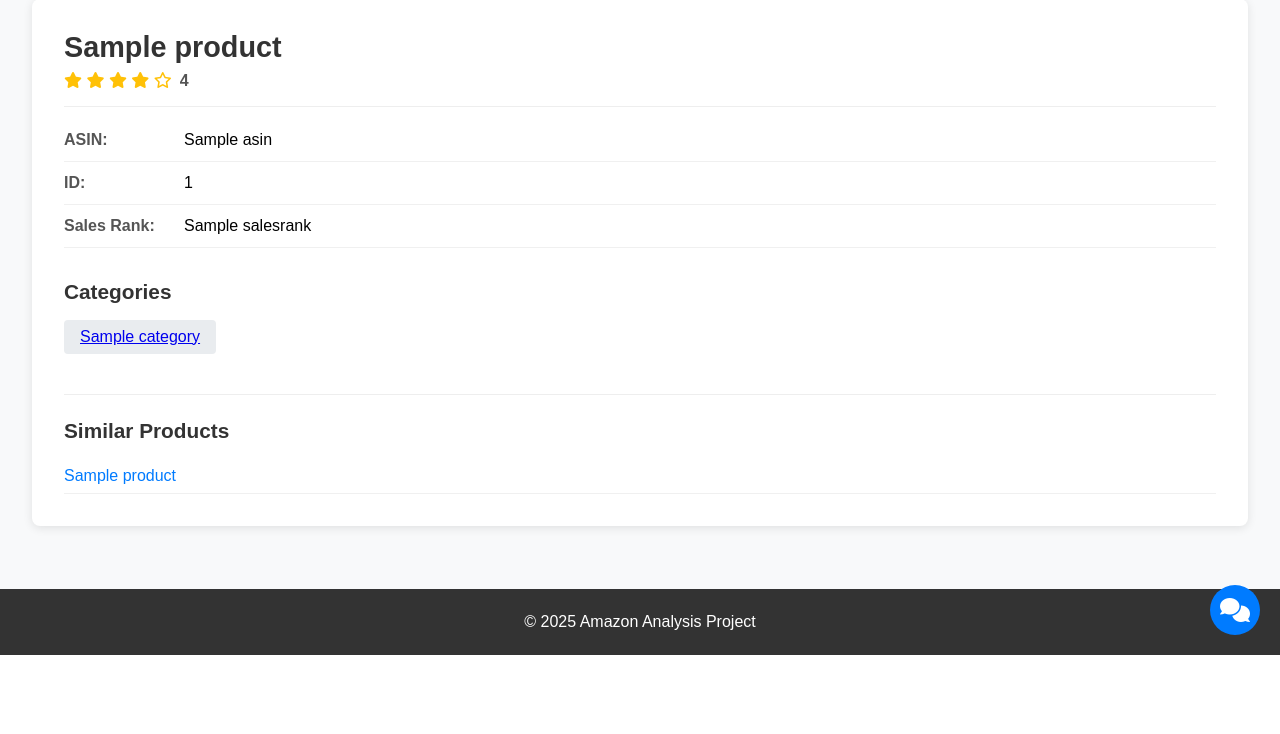
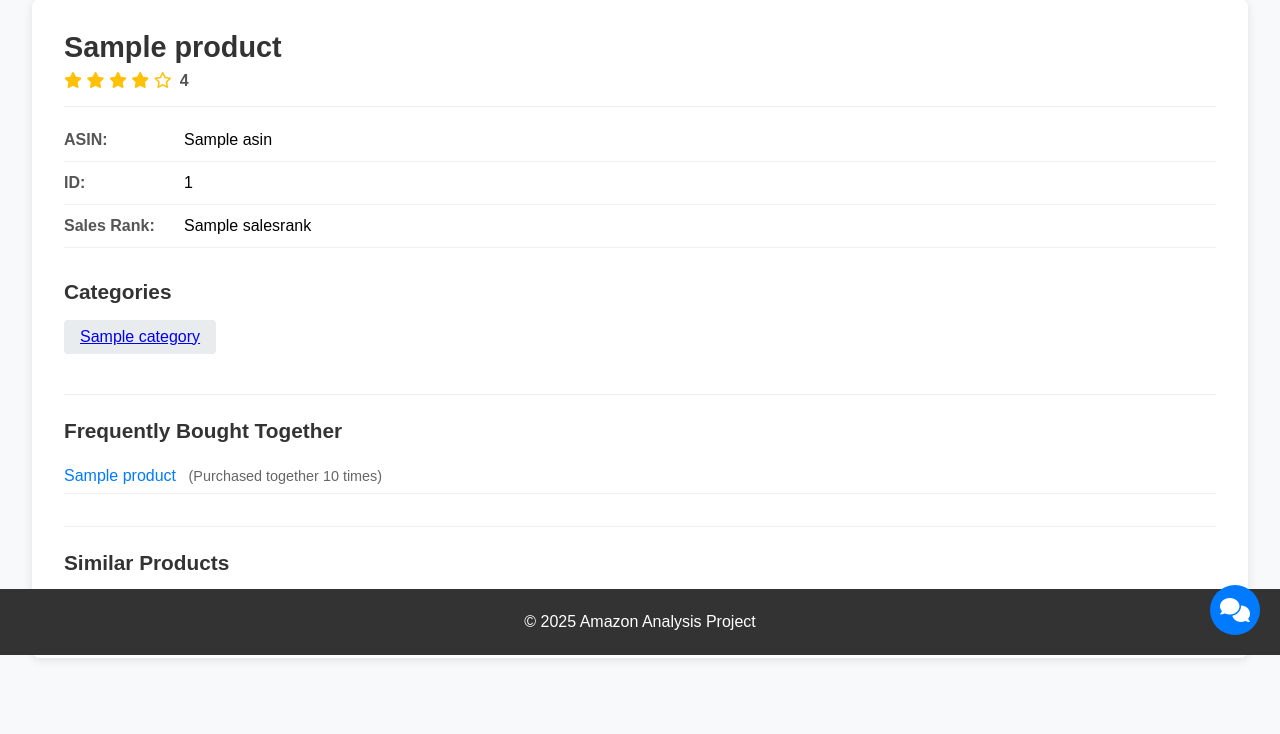
Before and after one commit to omkaranu04/DBMS-Term-Project, a Flask app: template app/templates/product_detail.html in a window 1280 px wide. Shown: the part 145-879 px from the top of the page. Before the commit the page ends 800 px from the top, so only its background shows below. Run offline with Flask 3, Linux system fonts and the light colour scheme; the template is opened without the code that fills it: most values are stand-ins (such as "Sample title", 1, 10 or a date in 2020).

Commit message:
product page fix

```diff
--- a/app/static/css/product_detail.css
+++ b/app/static/css/product_detail.css
@@ -180,3 +180,42 @@
 .similar-products a:hover {
     text-decoration: underline;
 }
+
+.copurchased-products {
+    margin-top: 2rem;
+    border-top: 1px solid #eee;
+    padding-top: 1.5rem;
+}
+
+.copurchased-products h3 {
+    margin-top: 0;
+    margin-bottom: 1rem;
+    color: #333;
+    font-size: 1.3rem;
+}
+
+.copurchased-products ul {
+    list-style-type: none;
+    padding: 0;
+    margin: 0;
+}
+
+.copurchased-products li {
+    padding: 0.5rem 0;
+    border-bottom: 1px solid #f0f0f0;
+}
+
+.copurchased-products a {
+    color: #007bff;
+    text-decoration: none;
+}
+
+.copurchased-products a:hover {
+    text-decoration: underline;
+}
+
+.copurchased-products .frequency {
+    color: #666;
+    font-size: 0.9rem;
+    margin-left: 0.5rem;
+}
--- a/app/templates/product_detail.html
+++ b/app/templates/product_detail.html
@@ -66,6 +66,24 @@
                 {% endif %}
             </div>
 
+            <div class="copurchased-products">
+                <h3>Frequently Bought Together</h3>
+                {% if copurchased_products %}
+                <ul>
+                    {% for product in copurchased_products %}
+                    <li>
+                        <a href="{{ url_for('main.product_detail', product_asin=product.asin) }}">
+                            {{ product.title }}
+                        </a>
+                        <span class="frequency">(Purchased together {{ product.frequency }} times)</span>
+                    </li>
+                    {% endfor %}
+                </ul>
+                {% else %}
+                <p>No co-purchased products found.</p>
+                {% endif %}
+            </div>
+
             <div class="similar-products">
                 <h3>Similar Products</h3>
                 {% if similar_products %}
```
Also changed, not shown: app/routes.py (+62 -53 lines), 1 other file.
